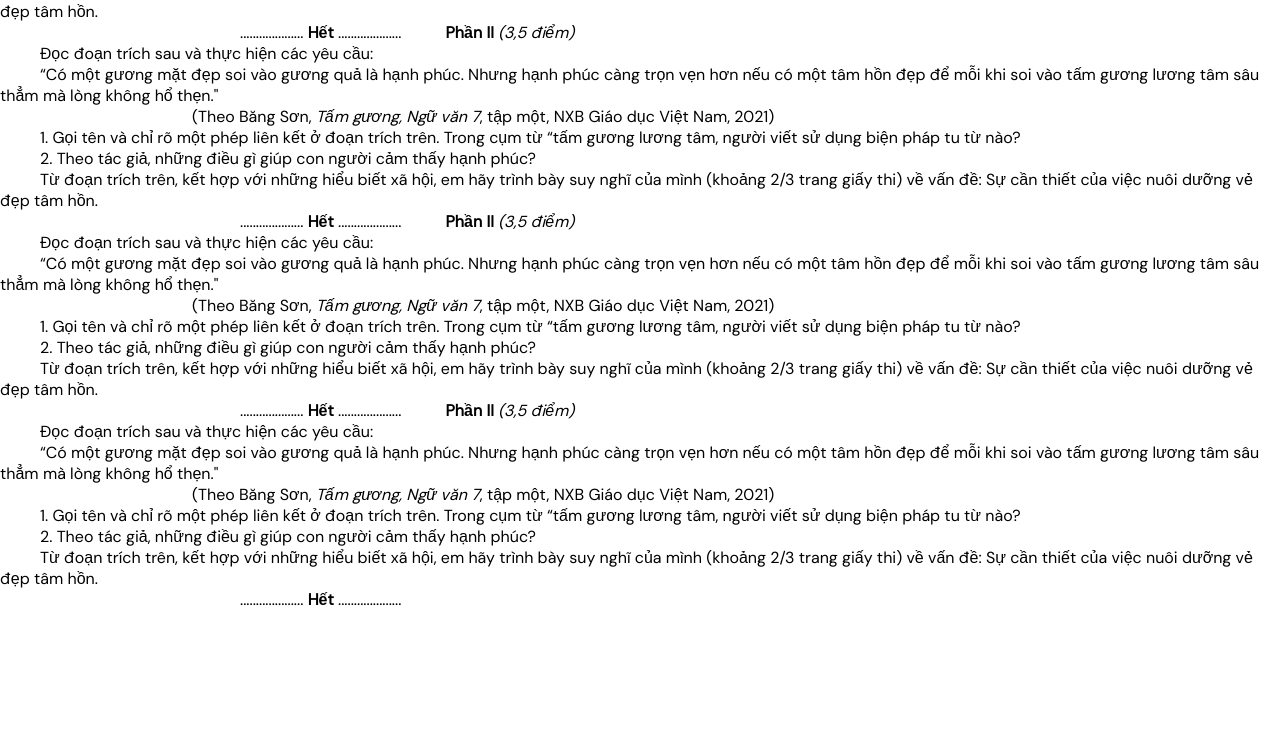
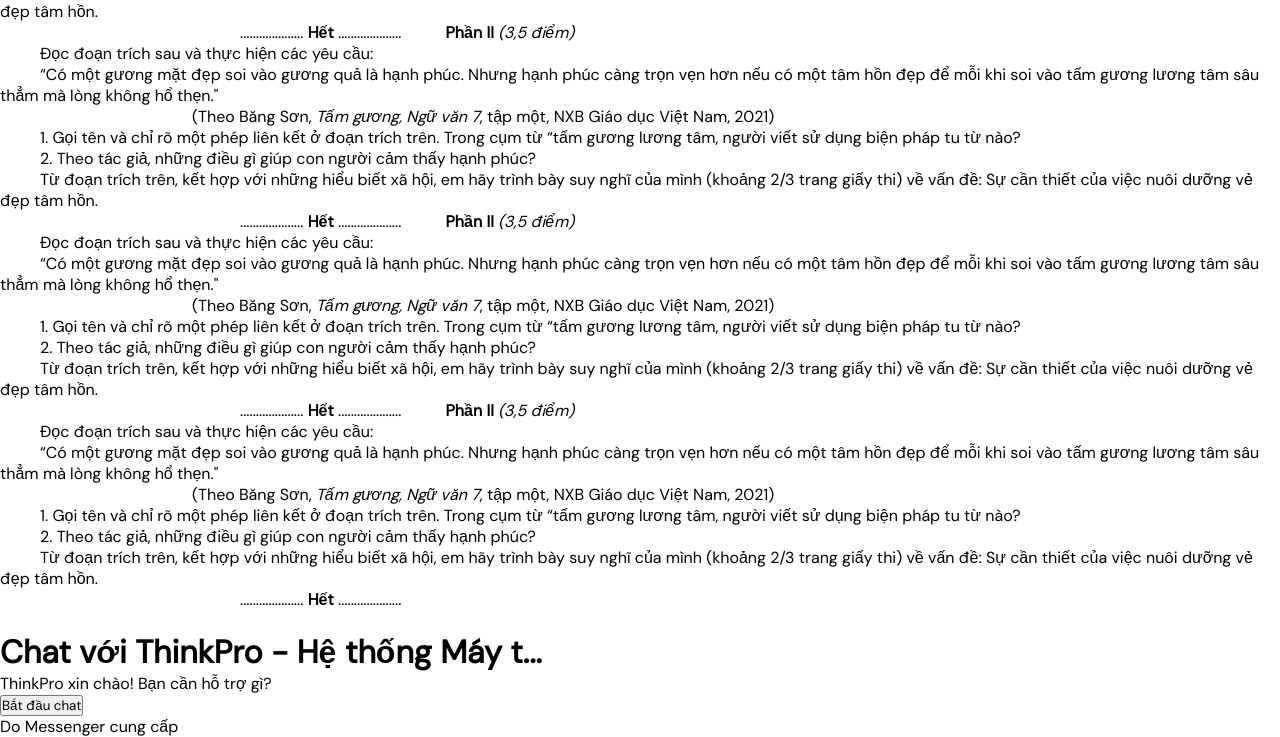
Before and after one commit to danhphuongdeptraiday/JSB30, a plain HTML site: page ChuaBai/chuaBaiBuoi3.html in a window 1280 px wide. Shown: the part 834-1571 px from the top of the page. Before the commit the page ends 1444 px from the top, so only its background shows below. Drawn offline with Linux system fonts and the light colour scheme.

Commit message:
chuabai1

```diff
--- a/ChuaBai/chuaBaiBuoi3.html
+++ b/ChuaBai/chuaBaiBuoi3.html
@@ -300,6 +300,22 @@
       &emsp;&emsp;&emsp;&emsp;&emsp;&emsp;&emsp;&emsp;&emsp;&emsp;&emsp;&emsp;&emsp;&emsp;&emsp;....................&nbsp;<b>Hết</b>&nbsp;....................
     </div>
 
+    <div class="model">
+      <div class="header_model">
+        <div class="logo">
+          <img src="" alt="" />
+        </div>
+      </div>
+
+      <div class="text_container">
+        <h1 class="title">Chat với ThinkPro - Hệ thống Máy t...</h1>
+        <p>ThinkPro xin chào! Bạn cần hỗ trợ gì?</p>
+      </div>
+
+      <button>Bắt đầu chat</button>
+
+      <p>Do Messenger cung cấp</p>
+    </div>
     <i class="fa-brands fa-facebook-messenger"></i>
   </body>
 </html>
```
